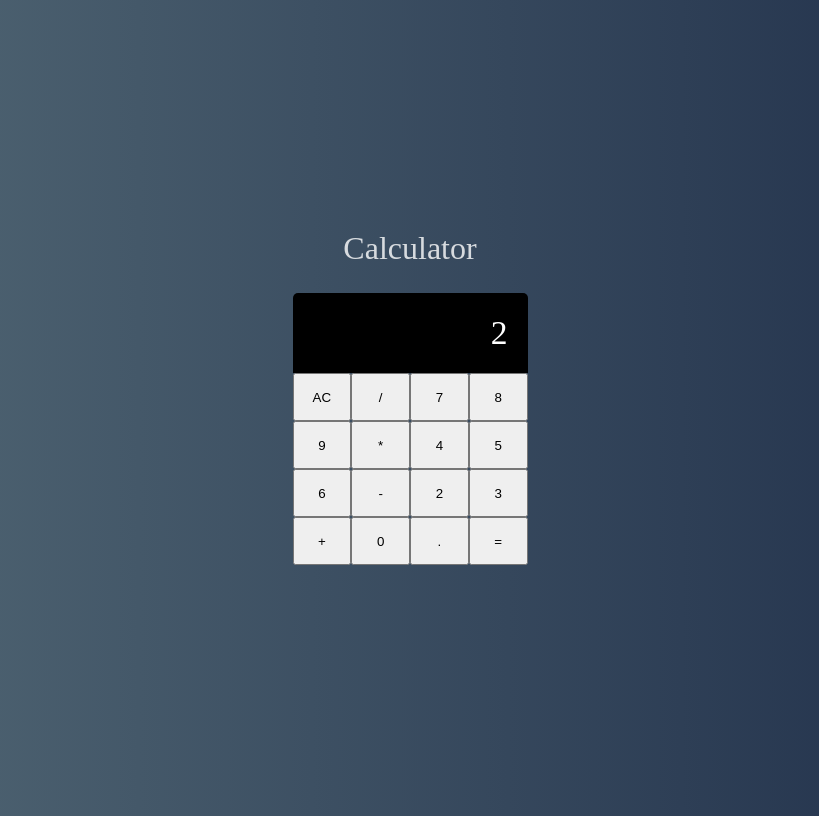
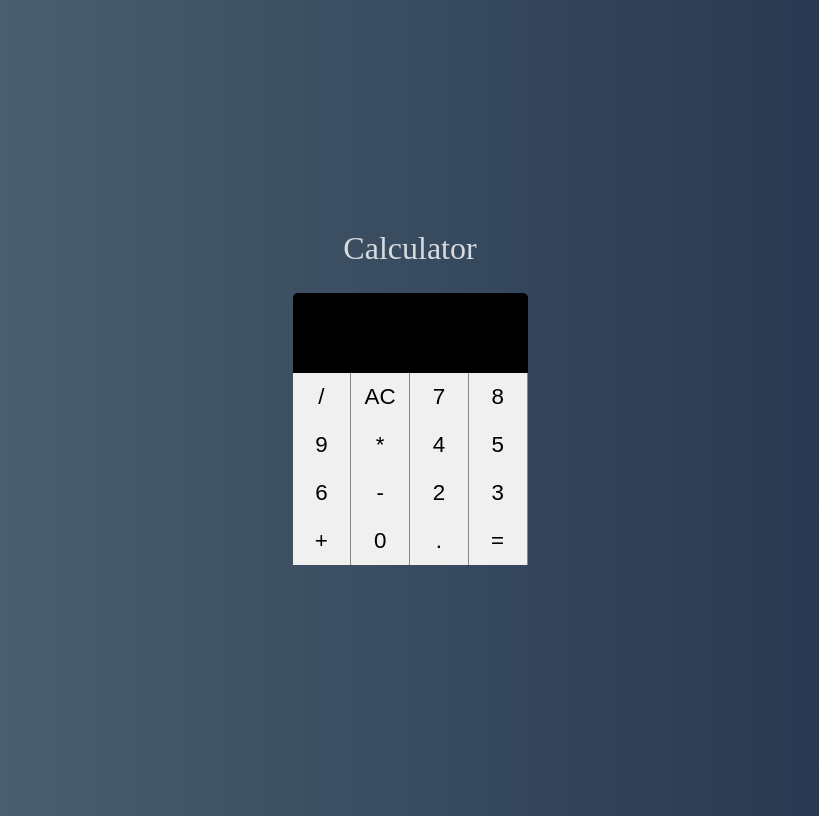
Before and after one commit to lucasfalm/react-training, a React (Create React App) app in the folder calculator/: page / in a window 1280 px wide. Shown: the whole page, without its empty margins (230-1049 px from the left). Built offline with nearby package versions, Linux system fonts and the light colour scheme.

Commit message:
start implementing logic

```diff
--- /dev/null
+++ b/calculator/src/components/Button.css
@@ -0,0 +1,34 @@
+:root {
+    --bg-button: #f0f0f0;
+    --border-button: solid 1px #888;
+}
+
+.button {
+    font-size: 1.4em;
+    background-color: var(--bg-button);
+    border: none;
+    border-right: var(--border-button);
+    border-bottom: var(--border-buton);
+    outline: none;
+}
+
+.button:active {
+    background-color: #ccc;
+}
+
+.button.double {
+    grid-column: span 2;
+}
+
+.button.triple {
+    grid-column: span 3;
+}
+
+.button-operation {
+    background-color: #fa8231;
+    color: #FFF;
+}
+
+.button-operation:active {
+    background-color: #702d00;
+}
--- a/calculator/src/components/Button.jsx
+++ b/calculator/src/components/Button.jsx
@@ -1,9 +1,19 @@
 import React from 'react'
+import './Button.css'
 
 export default props => {
+    let classes = 'button '
+    classes += props.operation ? 'operation' : ''
+    classes += props.double ? 'double' : ''
+    classes += props.triple ? 'triple' : ''
     return (
         <>
-            <button>{ props.label }</button>
+            <button
+                className={classes}
+                onClick={ e => props.click(e.target.innerHTML)}
+            >
+                { props.label }
+            </button>
         </>
     )
 }
--- a/calculator/src/main/Calculator.jsx
+++ b/calculator/src/main/Calculator.jsx
@@ -5,27 +5,39 @@ import Display from '../components/Display'
 import './Calculator.css'
 
 class Calculator extends Component {
+    state = {
+        total: 0,
+        equation: ''
+    }
+
+    calculate = (value) => {
+        let actualEquation = this.state.equation
+        actualEquation += value
+        this.setState({
+            equation: actualEquation,
+        })
+    }
 
     render() {
         return(
             <div className="calculator">
-               <Display value={ 2 } />
-               <Button label="AC" />
-               <Button label="/" />
-               <Button label="7" />
-               <Button label="8" />
-               <Button label="9" />
-               <Button label="*" />
-               <Button label="4" />
-               <Button label="5" />
-               <Button label="6" />
-               <Button label="-" />
-               <Button label="2" />
-               <Button label="3" />
-               <Button label="+" />
-               <Button label="0" />
-               <Button label="." />
-               <Button label="=" />
+               <Display value={ this.state.equation } />
+               <Button label="/" click={ this.calculate } />
+               <Button label="AC" click={ this.calculate }  />
+               <Button label="7" click={ this.calculate } />
+               <Button label="8" click={ this.calculate } />
+               <Button label="9" click={ this.calculate } />
+               <Button label="*" click={ this.calculate } />
+               <Button label="4" click={ this.calculate } />
+               <Button label="5" click={ this.calculate } />
+               <Button label="6" click={ this.calculate } />
+               <Button label="-" click={ this.calculate } />
+               <Button label="2" click={ this.calculate } />
+               <Button label="3" click={ this.calculate } />
+               <Button label="+" click={ this.calculate } />
+               <Button label="0" click={ this.calculate } />
+               <Button label="." click={ this.calculate } />
+               <Button label="=" click={ this.calculate } />
             </div>
         )
     }
```
